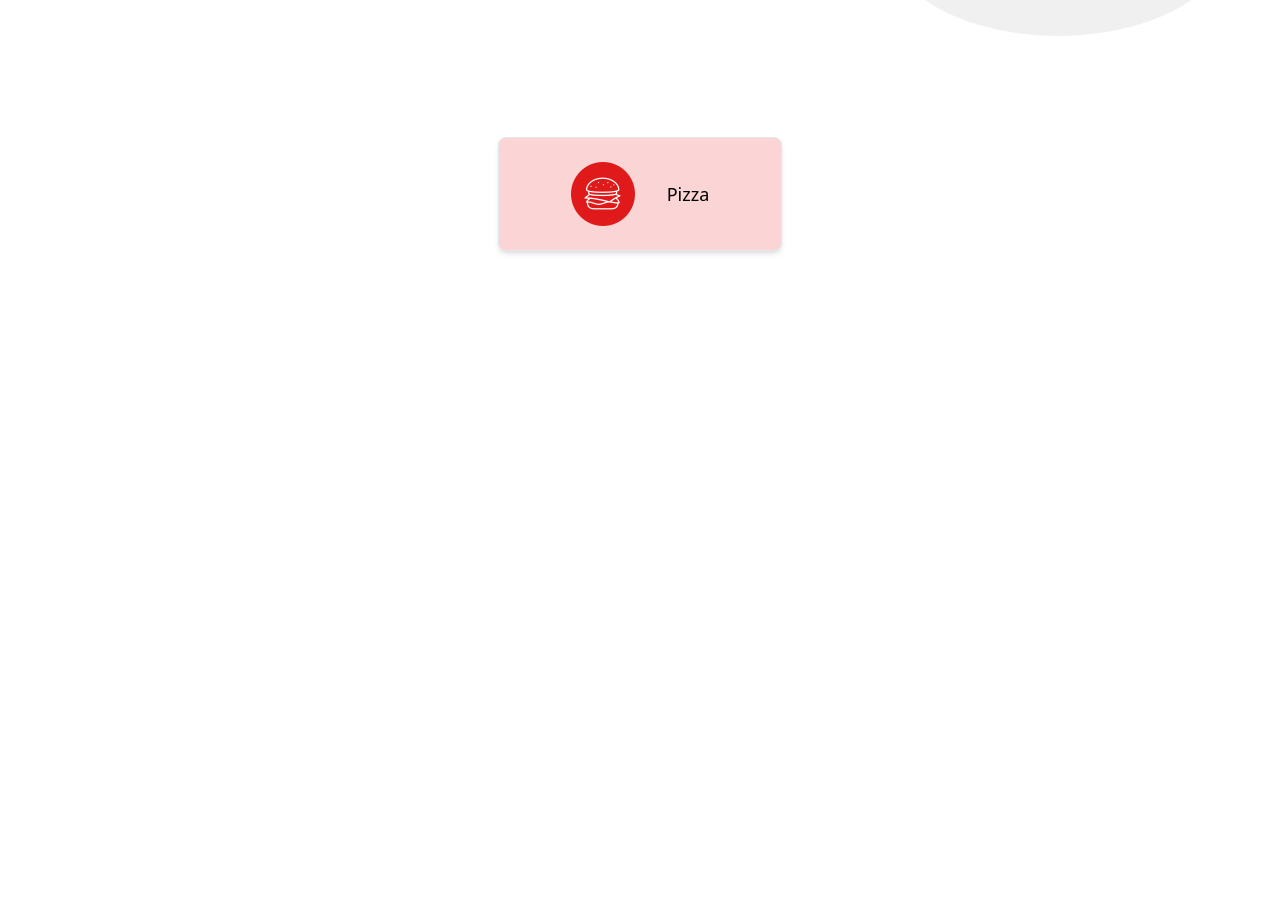
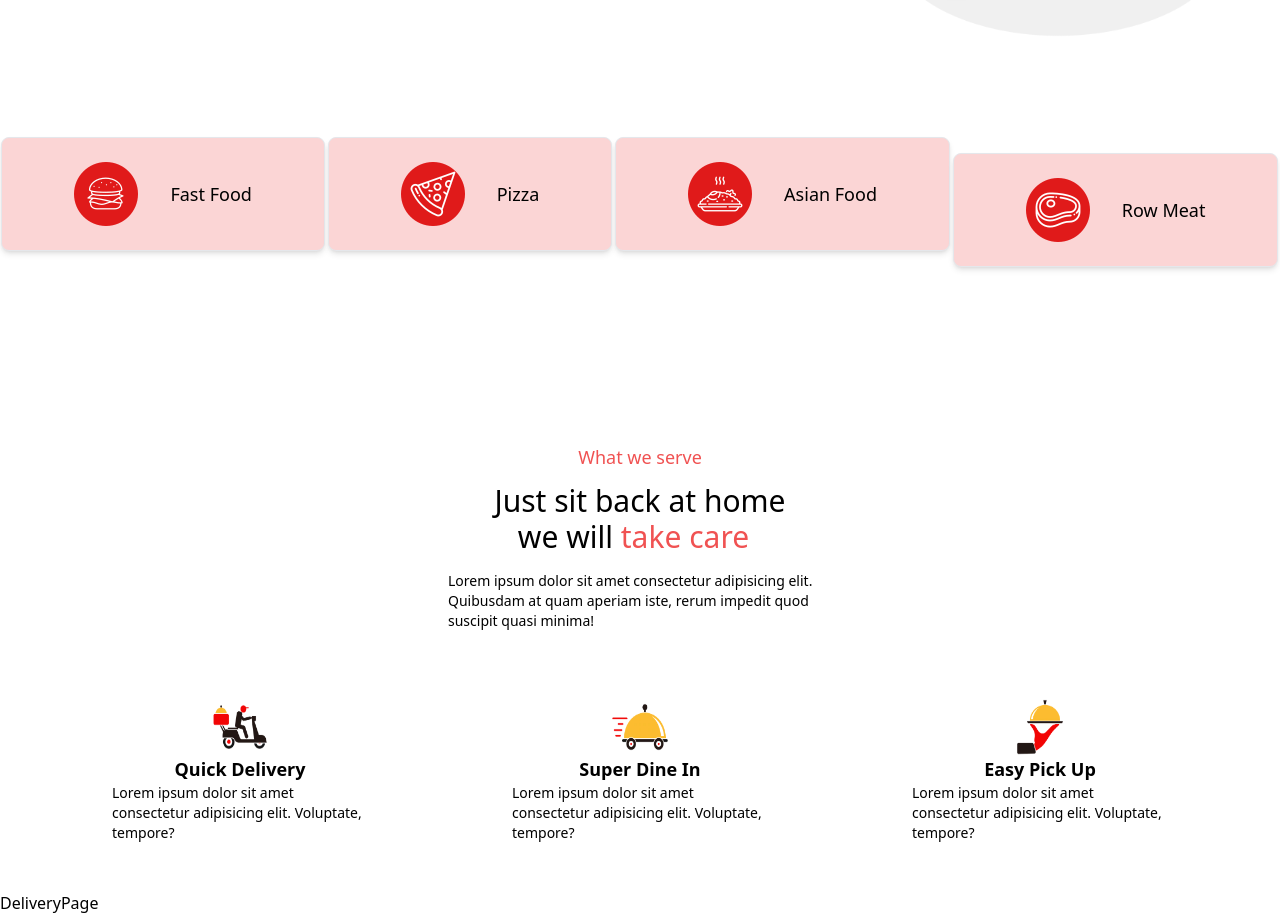
Before and after one commit to 123ramashish/food-delivery-app, a React (Vite) app in the folder client/: page / in a window 1280 px wide. Shown: the part 420-1335 px from the top of the page. Before the commit the page ends 800 px from the top, so only its background shows below. Built offline with nearby package versions, Linux system fonts and the light colour scheme.

Commit message:
add servepage and update itemcard

```diff
--- /dev/null
+++ b/client/src/components/DeliveryPage.jsx
@@ -0,0 +1,5 @@
+import React from "react";
+
+export default function DeliveryPage() {
+  return <div>DeliveryPage</div>;
+}
--- a/client/src/components/ItemCard.jsx
+++ b/client/src/components/ItemCard.jsx
@@ -1,15 +1,45 @@
 import React from "react";
 import { Card } from "flowbite-react";
 import category1 from "../assets/images/category-01.png";
+import category2 from "../assets/images/category-02.png";
+import category3 from "../assets/images/category-03.png";
+import category4 from "../assets/images/category-04.png";
 export default function ItemCard() {
   return (
-    <Card className="max-w-sm w-fit flex flex-wrap justify-around m-auto my-20 bg-red-200 transition delay-150 duration-300 ease-in-out  hover:-translate-y-2">
+    <div className="flex flex-wrap justify-between items-center my-20 ">
+      <Card className="max-w-sm w-fit m-auto mb-8 bg-red-200 transition delay-150 duration-300 ease-in-out  hover:-translate-y-2">
         <div className="mx-12 flex  justify-start ">
           <div className="flex items-center justify-around gap-8 ">
             <img src={category1} alt="" />
+            <p className="text-lg">Fast Food</p>
+          </div>
+        </div>
+      </Card>
+
+      <Card className="max-w-sm w-fit m-auto mb-8 bg-red-200 transition delay-150 duration-300 ease-in-out  hover:-translate-y-2">
+        <div className="mx-12 flex  justify-start ">
+          <div className="flex items-center justify-around gap-8 ">
+            <img src={category2} alt="" />
             <p className="text-lg">Pizza</p>
           </div>
         </div>
       </Card>
+      <Card className="max-w-sm w-fit m-auto mb-8 bg-red-200 transition delay-150 duration-300 ease-in-out  hover:-translate-y-2">
+        <div className="mx-12 flex  justify-start ">
+          <div className="flex items-center justify-around gap-8 ">
+            <img src={category3} alt="" />
+            <p className="text-lg">Asian Food</p>
+          </div>
+        </div>
+      </Card>
+      <Card className="max-w-sm w-fit  m-auto  bg-red-200 transition delay-150 duration-300 ease-in-out  hover:-translate-y-2">
+        <div className="mx-12 flex  justify-start ">
+          <div className="flex items-center justify-around gap-8 ">
+            <img src={category4} alt="" />
+            <p className="text-lg">Row Meat</p>
+          </div>
+        </div>
+      </Card>
+    </div>
   );
 }
--- /dev/null
+++ b/client/src/components/ServePage.jsx
@@ -0,0 +1,48 @@
+import React from "react";
+import service1 from "../assets/images/service-01.png";
+import service2 from "../assets/images/service-02.png";
+import service3 from "../assets/images/service-03.png";
+export default function ServePage() {
+  return (
+    <div className=" flex flex-col m-auto mt-40 items-center  dark:text-white">
+      <div className="top flex flex-col w-96 items-center mb-5">
+        <h6 className="font-sans text-lg text-red-500 pb-3">What we serve</h6>
+        <h1 className="text-3xl font-sans font-medium pb-4">
+          Just sit back at home <br />
+          &nbsp;&nbsp;&nbsp;we will{" "}
+          <span className="text-red-500">take care</span>
+        </h1>
+        <p className="text-sm ">
+          Lorem ipsum dolor sit amet consectetur adipisicing elit. Quibusdam at
+          quam aperiam iste, rerum impedit quod suscipit quasi minima!
+        </p>
+      </div>
+      <div className="bottom flex flex-wrap m-auto justify-center items-center gap-36 my-12">
+        <div className="flex flex-col items-center w-64">
+          <img src={service1} alt="" className="size-14" />
+          <h1 className="font-bold text-lg">Quick Delivery</h1>
+          <p className="text-sm">
+            Lorem ipsum dolor sit amet consectetur adipisicing elit. Voluptate,
+            tempore?
+          </p>
+        </div>
+        <div className="flex flex-col items-center w-64">
+          <img src={service2} alt="" className="size-14" />
+          <h1 className="font-bold text-lg">Super Dine In</h1>
+          <p className="text-sm">
+            Lorem ipsum dolor sit amet consectetur adipisicing elit. Voluptate,
+            tempore?
+          </p>
+        </div>
+        <div className="flex flex-col items-center w-64">
+          <img src={service3} alt="" className="size-14" />
+          <h1 className="font-bold text-lg">Easy Pick Up</h1>
+          <p className="text-sm">
+            Lorem ipsum dolor sit amet consectetur adipisicing elit. Voluptate,
+            tempore?
+          </p>
+        </div>
+      </div>
+    </div>
+  );
+}
--- a/client/src/pages/Home.jsx
+++ b/client/src/pages/Home.jsx
@@ -2,12 +2,16 @@ import React from "react";
 import Header from "../components/Header";
 import OrderHome from "../components/OrderHome";
 import ItemCard from "../components/ItemCard";
+import ServePage from "../components/ServePage";
+import DeliveryPage from "../components/DeliveryPage";
 
 export default function Home() {
   return (
     <>
       <OrderHome />
       <ItemCard />
+      <ServePage />
+      <DeliveryPage />
     </>
   );
 }
```
Lines whose indentation alone changed are shown as unchanged.
